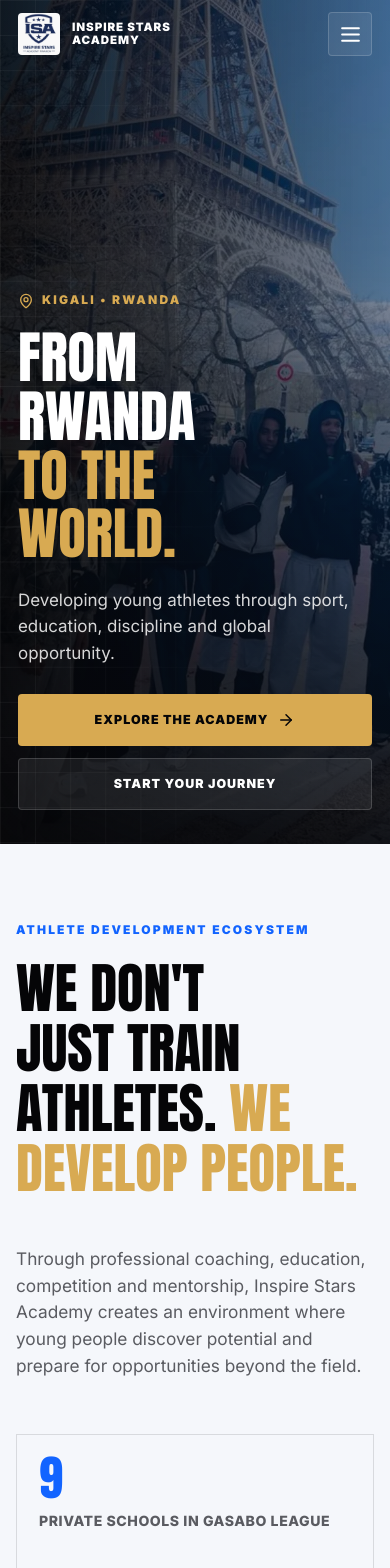
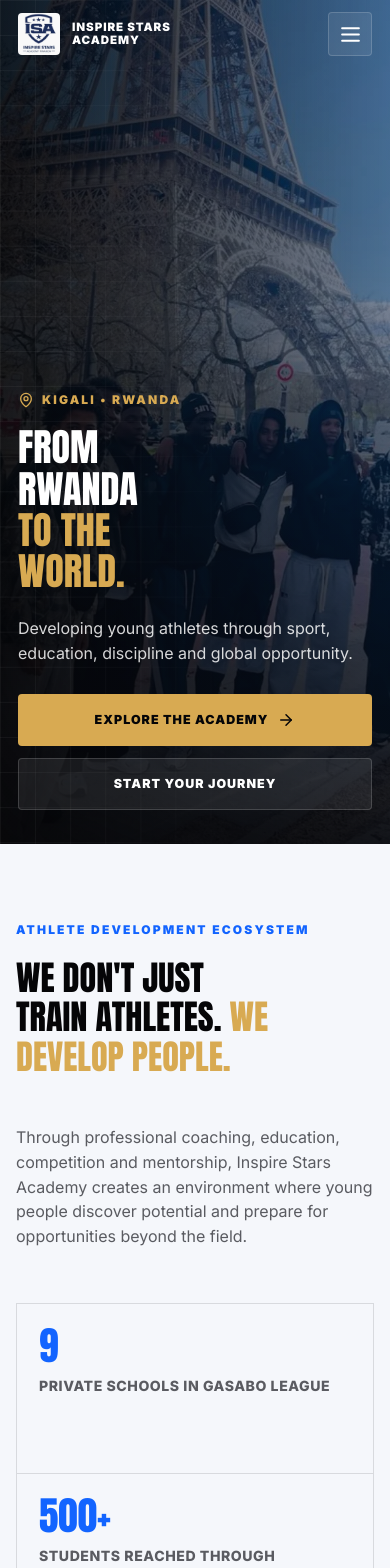
Before and after one commit to devtestor/Inspire_Stars_Academy, a React (Vite) app: page / in a window 390 px wide. Shown: the top 1568 px of the page. Built offline with nearby package versions, Linux system fonts and the light colour scheme.

Commit message:
Reduce site typography scale

```diff
--- a/src/styles.css
+++ b/src/styles.css
@@ -305,9 +305,9 @@ h2,
 
 h1 {
   margin-bottom: 24px;
-  font-size: clamp(4rem, 9vw, 9.5rem);
-  line-height: 1.02;
-  max-width: 940px;
+  font-size: clamp(3.4rem, 7.2vw, 7.4rem);
+  line-height: 1.06;
+  max-width: 760px;
 }
 
 h1 span,
@@ -323,7 +323,7 @@ h1 span {
   width: min(650px, 100%);
   margin-bottom: 28px;
   color: rgba(255, 255, 255, 0.84);
-  font-size: clamp(1.06rem, 1.7vw, 1.35rem);
+  font-size: clamp(1rem, 1.35vw, 1.14rem);
 }
 
 .hero-actions {
@@ -407,15 +407,16 @@ h1 span {
 .sponsor h2,
 .final-cta h2 {
   margin-bottom: 20px;
-  font-size: clamp(3rem, 6.8vw, 7.2rem);
-  line-height: 1.08;
+  font-size: clamp(2.15rem, 3.9vw, 4.2rem);
+  line-height: 1.12;
+  max-width: 860px;
 }
 
 .impact-copy {
   align-self: end;
   margin-bottom: 26px;
   color: var(--ink-muted);
-  font-size: clamp(1.08rem, 2vw, 1.42rem);
+  font-size: clamp(1rem, 1.55vw, 1.2rem);
 }
 
 .impact-stats {
@@ -440,9 +441,9 @@ h1 span {
   margin-bottom: 8px;
   color: var(--blue);
   font-family: var(--display);
-  font-size: clamp(3rem, 6vw, 6rem);
+  font-size: clamp(2.45rem, 4.4vw, 4.5rem);
   font-weight: 400;
-  line-height: 0.9;
+  line-height: 1;
 }
 
 .stat-block span,
@@ -485,8 +486,8 @@ h1 span {
   margin-bottom: 96px;
   color: var(--blue);
   font-family: var(--display);
-  font-size: clamp(3rem, 5vw, 5.3rem);
-  line-height: 0.9;
+  font-size: clamp(2.35rem, 4vw, 4rem);
+  line-height: 1;
 }
 
 h3 {
@@ -590,9 +591,9 @@ h3 {
 .sport-card h3 {
   color: var(--white);
   font-family: var(--display);
-  font-size: clamp(3rem, 5vw, 5rem);
+  font-size: clamp(2rem, 3vw, 3rem);
   font-weight: 400;
-  line-height: 1;
+  line-height: 1.08;
 }
 
 .sport-card p {
@@ -625,10 +626,10 @@ h3 {
 
 .pillar span {
   display: block;
-  margin-bottom: 72px;
+  margin-bottom: 52px;
   color: var(--gold);
   font-family: var(--display);
-  font-size: 4.6rem;
+  font-size: clamp(2.35rem, 3.2vw, 3rem);
   line-height: 1;
 }
 
@@ -728,9 +729,9 @@ h3 {
 
 .athlete-card h3 {
   font-family: var(--display);
-  font-size: clamp(2.25rem, 3.5vw, 3.8rem);
+  font-size: clamp(1.65rem, 2.45vw, 2.35rem);
   font-weight: 400;
-  line-height: 1;
+  line-height: 1.08;
 }
 
 .case-study {
@@ -1015,8 +1016,8 @@ h3 {
 
 .footer h2 {
   margin: 0 0 8px;
-  font-size: clamp(2.2rem, 4vw, 4.2rem);
-  line-height: 1;
+  font-size: clamp(1.9rem, 3.1vw, 3.2rem);
+  line-height: 1.08;
 }
 
 .footer nav,
@@ -1143,8 +1144,8 @@ h3 {
   }
 
   h1 {
-    font-size: clamp(2.8rem, 14.5vw, 4.8rem);
-    line-height: 1.04;
+    font-size: clamp(2.15rem, 9.8vw, 3.3rem);
+    line-height: 1.08;
   }
 
   .impact-statement h2,
@@ -1154,8 +1155,8 @@ h3 {
   .people-community h2,
   .sponsor h2,
   .final-cta h2 {
-    font-size: clamp(2.9rem, 14vw, 5rem);
-    line-height: 1.1;
+    font-size: clamp(1.95rem, 8.8vw, 3rem);
+    line-height: 1.16;
   }
 
   .hero-actions .btn,
```
